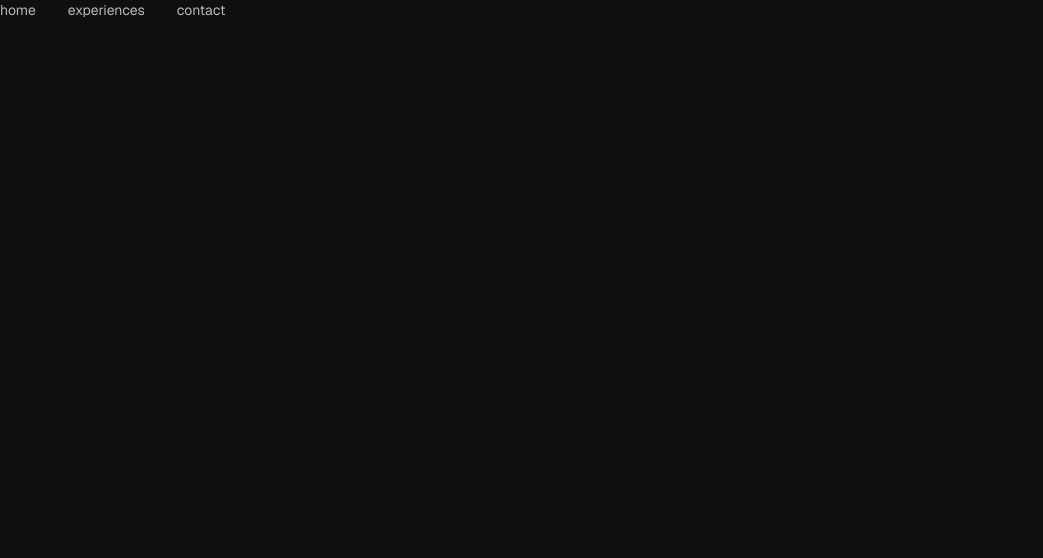
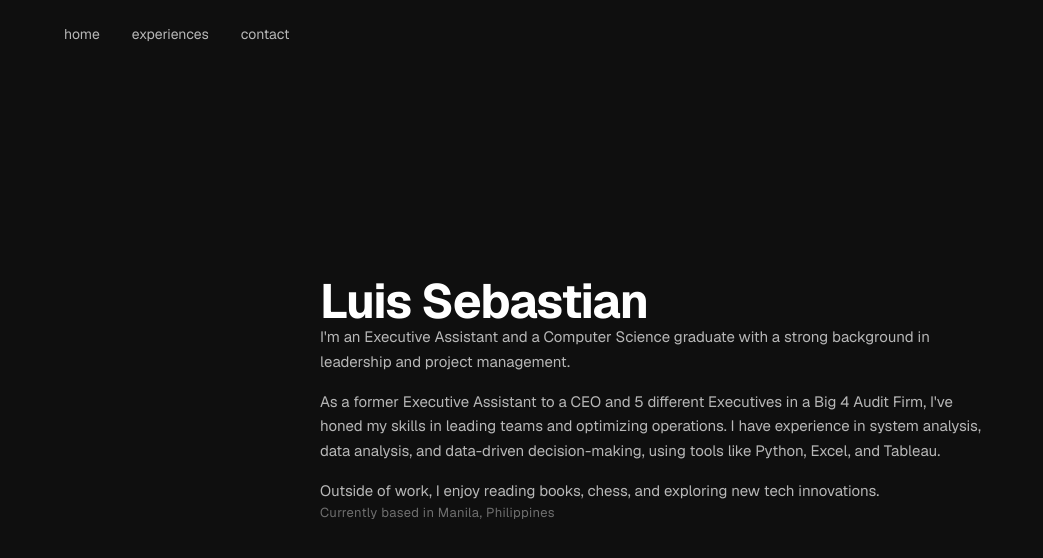
Before and after one commit to LuisSebastianDelRosario/luis-2026-portfolio, a Next.js app: page / in a window 1280 px wide. Shown: the top 558 px of the page, without its empty margins (0-1043 px from the left). Built offline with nearby package versions, Linux system fonts and the light colour scheme.

Commit message:
Step 4 - Hero section complete with proper padding

```diff
--- a/app/globals.css
+++ b/app/globals.css
@@ -1,9 +1,4 @@
 @import "tailwindcss";
-
-:root {
-  --background: #0f0f0f;
-  --foreground: #ffffff;
-}
 
 * {
   margin: 0;
@@ -16,10 +11,8 @@ html {
 }
 
 body {
-  background-color: var(--background);
-  color: var(--foreground);
+  background-color: #0f0f0f;
+  color: #ffffff;
   font-family: var(--font-geist-sans), sans-serif;
   -webkit-font-smoothing: antialiased;
-  margin: 0;
-  padding: 0;
 }
--- a/app/page.tsx
+++ b/app/page.tsx
@@ -1,11 +1,12 @@
 import Navbar from "@/components/sections/Navbar";
+import Hero from "@/components/sections/Hero";
 
 export default function Home() {
   return (
-    <main className="min-h-screen bg-[#0f0f0f] text-white">
+    <main style={{ minHeight: "100vh", backgroundColor: "#0f0f0f", color: "#ffffff" }}>
       <Navbar />
-      <div className="pt-24 px-8 max-w-3xl mx-auto">
-        <p className="text-white">Hero section coming soon...</p>
+      <div style={{ maxWidth: "768px", margin: "0 auto", paddingLeft: "64px", paddingRight: "32px" }}>
+        <Hero />
       </div>
     </main>
   );
--- /dev/null
+++ b/components/sections/Hero.tsx
@@ -0,0 +1,37 @@
+export default function Hero() {
+  return (
+    <section
+        id="home"
+        className="min-h-screen flex flex-col justify-center py-32"
+>
+      {/* Name */}
+      <h1 className="text-5xl font-bold text-white mb-6 tracking-tight">
+        Luis Sebastian
+      </h1>
+
+      {/* Bio Paragraphs */}
+      <div className="flex flex-col gap-4 mb-8">
+        <p className="text-[15px] text-white/70 leading-relaxed">
+          I&apos;m an Executive Assistant and a Computer Science graduate with a
+          strong background in leadership and project management.
+        </p>
+        <p className="text-[15px] text-white/70 leading-relaxed">
+          As a former Executive Assistant to a CEO and 5 different Executives in
+          a Big 4 Audit Firm, I&apos;ve honed my skills in leading teams and
+          optimizing operations. I have experience in system analysis, data
+          analysis, and data-driven decision-making, using tools like Python,
+          Excel, and Tableau.
+        </p>
+        <p className="text-[15px] text-white/70 leading-relaxed">
+          Outside of work, I enjoy reading books, chess, and exploring new tech
+          innovations.
+        </p>
+      </div>
+
+      {/* Location */}
+      <p className="text-[13px] text-white/40 tracking-wide">
+        Currently based in Manila, Philippines
+      </p>
+    </section>
+  );
+}
--- a/components/sections/Navbar.tsx
+++ b/components/sections/Navbar.tsx
@@ -11,7 +11,7 @@ const navLinks = [
 export default function Navbar() {
   return (
     <nav className="fixed top-0 left-0 w-full z-50 bg-[#0f0f0f]">
-      <div className="max-w-3xl mx-auto px-8 py-6 flex items-center gap-8">
+      <div style={{ paddingLeft: "64px", paddingTop: "24px", paddingBottom: "24px", display: "flex", gap: "32px" }}>
         {navLinks.map((link) => (
           <Link
             key={link.label}
```
